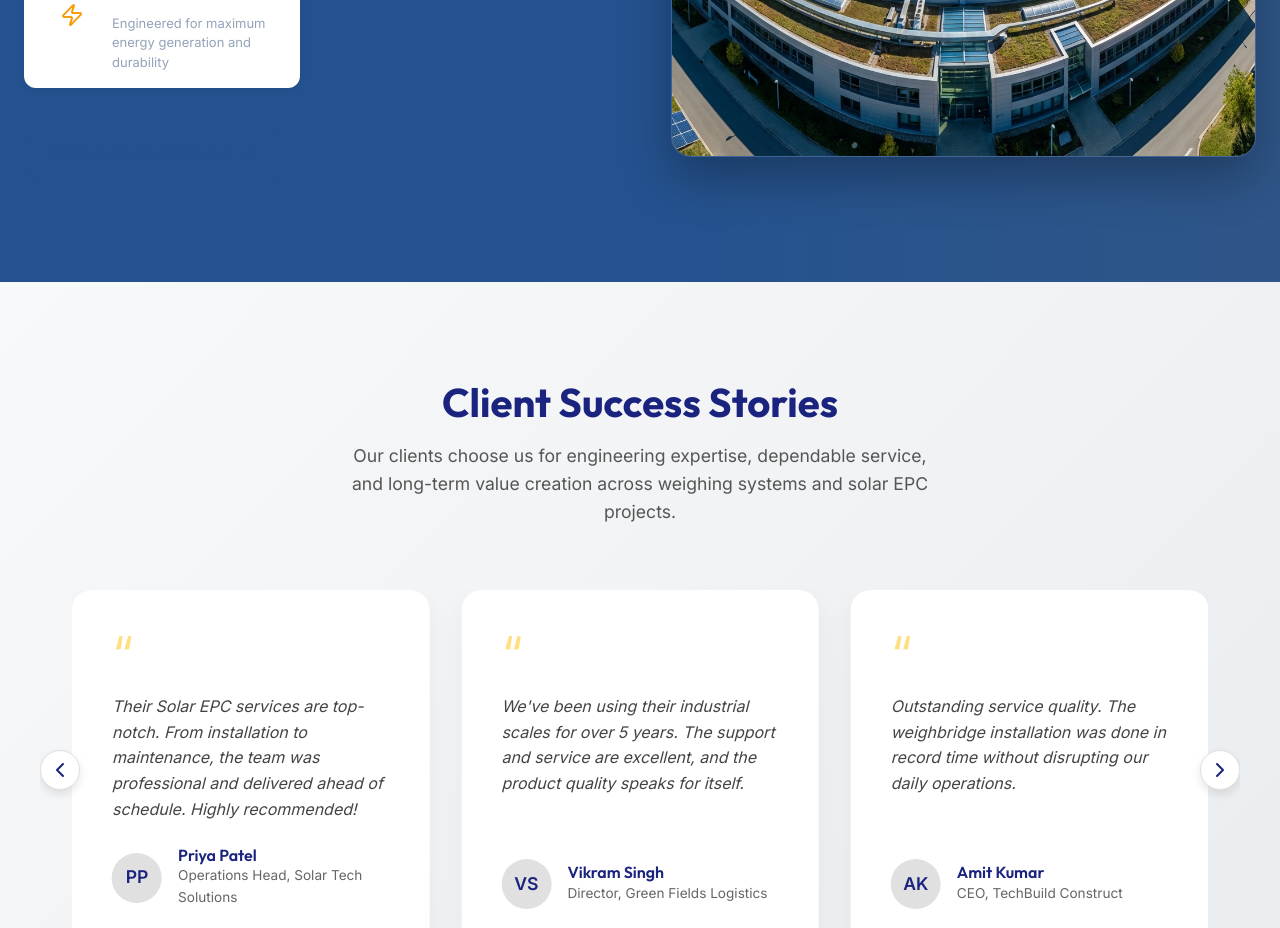
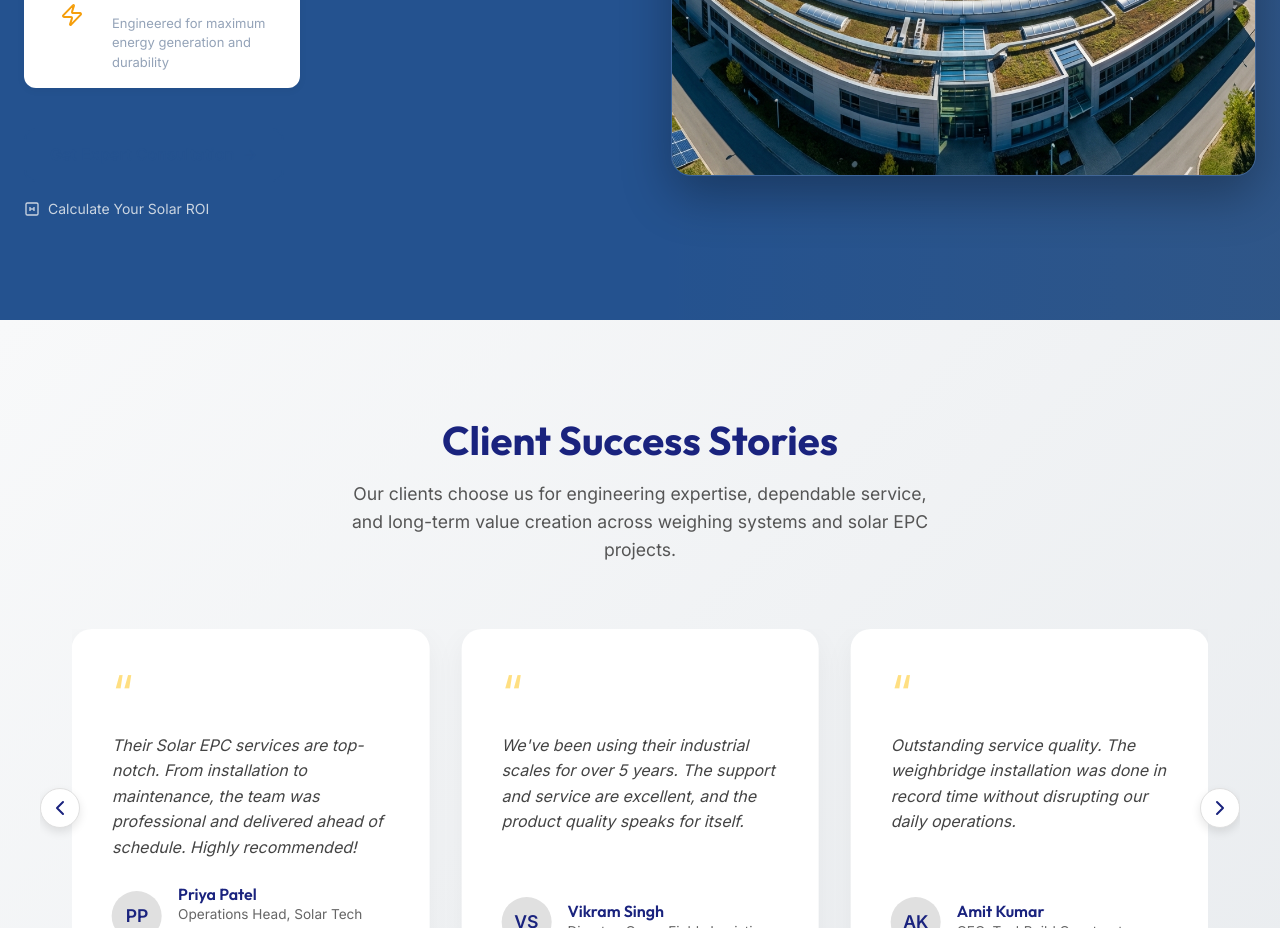
Before and after one commit to SoumilLathey/lwt-website, a React (Vite) app: page / in a window 1280 px wide. Shown: the part 3200-4128 px from the top of the page. Built offline with nearby package versions, Linux system fonts and the light colour scheme.

Commit message:
Add simple ROI calculator link to solar section

```diff
--- a/src/components/SolarSection.jsx
+++ b/src/components/SolarSection.jsx
@@ -81,9 +81,31 @@ const SolarSection = () => {
                         </motion.div>
                     </div>
 
-                    <Link to="/solar-epc" className="btn btn-secondary">
-                        Get Expert Consultation <ArrowRight size={16} />
-                    </Link>
+                    <div style={{ display: 'flex', flexDirection: 'column', gap: '16px', alignItems: 'flex-start' }}>
+                        <Link to="/solar-epc" className="btn btn-secondary">
+                            Get Expert Consultation <ArrowRight size={16} />
+                        </Link>
+                        <Link to="/solar-roi" style={{
+                            display: 'flex',
+                            alignItems: 'center',
+                            gap: '8px',
+                            color: '#cbd5e1',
+                            fontSize: '14px',
+                            textDecoration: 'none',
+                            transition: 'color 0.3s ease'
+                        }}
+                            onMouseEnter={(e) => e.target.style.color = '#f59e0b'}
+                            onMouseLeave={(e) => e.target.style.color = '#cbd5e1'}
+                        >
+                            <svg width="16" height="16" viewBox="0 0 24 24" fill="none" stroke="currentColor" strokeWidth="2">
+                                <rect x="3" y="3" width="18" height="18" rx="2" ry="2"></rect>
+                                <line x1="9" y1="9" x2="9" y2="15"></line>
+                                <line x1="15" y1="9" x2="15" y2="15"></line>
+                                <line x1="9" y1="12" x2="15" y2="12"></line>
+                            </svg>
+                            Calculate Your Solar ROI
+                        </Link>
+                    </div>
                 </div>
 
                 <motion.div
```
